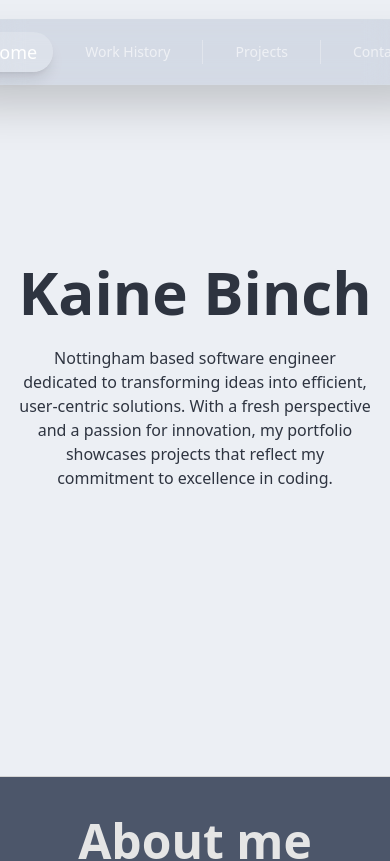
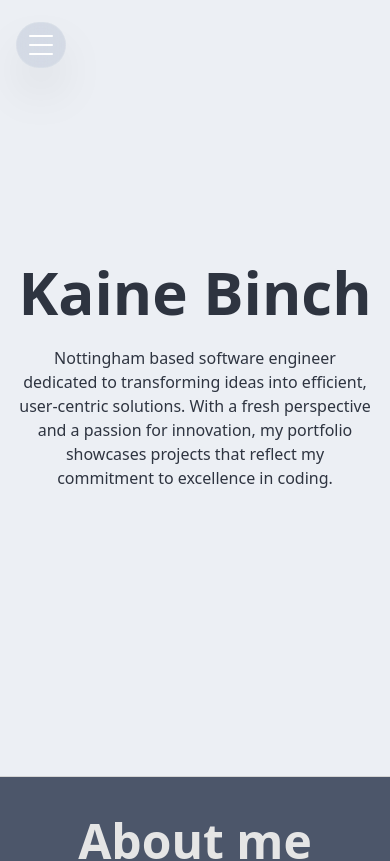
Before and after one commit to KaineBinch/KaineBinch.github.io, a React (Vite) app: page / in a window 390 px wide. Shown: the top 861 px of the page. Built offline with nearby package versions, Linux system fonts and the light colour scheme.

Commit message:
mobile nav implementation

```diff
--- a/src/components/ui/Navbar.jsx
+++ b/src/components/ui/Navbar.jsx
@@ -1,29 +1,28 @@
 import { Link, useLocation } from "react-router-dom"
-import { motion, useMotionValueEvent, useScroll } from "framer-motion"
+import {
+  motion,
+  useMotionValueEvent,
+  useScroll,
+  AnimatePresence,
+} from "framer-motion"
 import { useState } from "react"
 
-const GlassNavbar = ({
-  className = "",
-  baseColor = "rgba(255, 255, 255, 0.15)",
-}) => {
+const GlassNavbar = ({ baseColor = "rgba(255, 255, 255, 0.15)" }) => {
   const location = useLocation()
   const [hoveredLink, setHoveredLink] = useState(null)
   const [isVisible, setIsVisible] = useState(true)
+  const [mobileMenuOpen, setMobileMenuOpen] = useState(false)
   const { scrollY } = useScroll()
 
   useMotionValueEvent(scrollY, "change", (latest) => {
     const previous = scrollY.getPrevious()
 
-    // If at the very top, always show
     if (latest < 50) {
       setIsVisible(true)
-    }
-    // If scrolling down, hide
-    else if (latest > previous) {
+    } else if (latest > previous) {
       setIsVisible(false)
-    }
-    // If scrolling up, show
-    else {
+      setMobileMenuOpen(false)
+    } else {
       setIsVisible(true)
     }
   })
@@ -43,9 +42,12 @@ const GlassNavbar = ({
     },
   ]
 
+  const allLinks = navSections.flatMap((section) => section.links)
+
   return (
-    <div
-      className={`fixed top-[1.2em] md:top-[2em] left-0 right-0 z-[99] flex justify-center pointer-events-none ${className}`}>
+    <>
+      {/* Desktop Nav - Centered */}
+      <div className="fixed top-[2em] left-0 right-0 z-[99] hidden md:flex justify-center pointer-events-none">
         <motion.nav
           initial={{ opacity: 0, y: -20 }}
           animate={{
@@ -54,10 +56,10 @@ const GlassNavbar = ({
           }}
           transition={{
             type: "spring",
-          stiffness: 300,
-          damping: 30,
+            stiffness: 260,
+            damping: 20,
           }}
-        className="backdrop-blur-md border border-white/5 rounded-full px-8 py-3 shadow-2xl pointer-events-auto"
+          className="backdrop-blur-lg border border-white/10 rounded-full px-8 py-3 shadow-2xl pointer-events-auto"
           style={{
             backgroundColor: baseColor,
             backfaceVisibility: "hidden",
@@ -81,7 +83,12 @@ const GlassNavbar = ({
                     <motion.div
                       key={linkIdx}
                       whileHover={{ scale: 1.05 }}
-                    whileTap={{ scale: 0.95 }}>
+                      whileTap={{ scale: 0.95 }}
+                      transition={{
+                        type: "spring",
+                        stiffness: 400,
+                        damping: 17,
+                      }}>
                       <Link
                         to={link.href}
                         onMouseEnter={() => setHoveredLink(linkId)}
@@ -98,20 +105,18 @@ const GlassNavbar = ({
                         `}>
                         {link.label}
 
-                      {/* Active state - solid bubble */}
                         {isActive && (
                           <motion.div
                             layoutId="activeLink"
                             className="absolute inset-0 bg-white/20 rounded-full -z-10 shadow-lg"
                             transition={{
                               type: "spring",
-                            bounce: 0.3,
-                            duration: 0.6,
+                              stiffness: 380,
+                              damping: 30,
                             }}
                           />
                         )}
 
-                      {/* Hover state - softer bubble with glow */}
                         {!isActive && isHovered && (
                           <motion.div
                             layoutId="hoverLink"
@@ -121,8 +126,8 @@ const GlassNavbar = ({
                             exit={{ opacity: 0, scale: 0.8 }}
                             transition={{
                               type: "spring",
-                            bounce: 0.4,
-                            duration: 0.3,
+                              stiffness: 500,
+                              damping: 25,
                             }}
                             style={{
                               background:
@@ -141,6 +146,164 @@ const GlassNavbar = ({
           </div>
         </motion.nav>
       </div>
+
+      {/* Mobile Nav - Left Side */}
+      <div className="fixed top-[1.2em] left-4 z-[99] md:hidden pointer-events-none">
+        <motion.div
+          initial={{ opacity: 0, x: -20 }}
+          animate={{
+            opacity: isVisible ? 1 : 0,
+            x: isVisible ? 0 : -50,
+          }}
+          transition={{
+            type: "spring",
+            stiffness: 260,
+            damping: 20,
+          }}
+          className="relative pointer-events-auto"
+          style={{
+            backfaceVisibility: "hidden",
+            WebkitBackfaceVisibility: "hidden",
+          }}>
+          {/* Expanded Menu Background */}
+          <AnimatePresence>
+            {mobileMenuOpen && (
+              <motion.div
+                initial={{
+                  opacity: 0,
+                  width: 48,
+                  height: 48,
+                }}
+                animate={{
+                  opacity: 1,
+                  width: 200,
+                  height: 240, // Fixed height to prevent jump
+                }}
+                exit={{
+                  opacity: 0,
+                  width: 48,
+                  height: 48,
+                }}
+                transition={{
+                  type: "spring",
+                  stiffness: 280,
+                  damping: 26,
+                }}
+                className="absolute top-0 left-0 backdrop-blur-lg border border-white/10 rounded-2xl shadow-2xl p-3 pt-14"
+                style={{
+                  backgroundColor: baseColor,
+                  transform: "translateZ(0)",
+                  WebkitTransform: "translateZ(0)",
+                }}>
+                <motion.div
+                  className="flex flex-col gap-1"
+                  initial="closed"
+                  animate="open"
+                  exit="closed"
+                  variants={{
+                    open: {
+                      transition: { staggerChildren: 0.05, delayChildren: 0.1 },
+                    },
+                    closed: {
+                      transition: {
+                        staggerChildren: 0.03,
+                        staggerDirection: -1,
+                      },
+                    },
+                  }}>
+                  {allLinks.map((link, idx) => {
+                    const isActive = location.pathname === link.href
+                    const isPrimary = link.isPrimary
+
+                    return (
+                      <motion.div
+                        key={idx}
+                        variants={{
+                          open: { opacity: 1, y: 0 },
+                          closed: { opacity: 0, y: -5 },
+                        }}
+                        transition={{
+                          type: "spring",
+                          stiffness: 300,
+                          damping: 24,
+                        }}>
+                        <Link
+                          to={link.href}
+                          onClick={() => setMobileMenuOpen(false)}
+                          className={`relative block px-4 py-2.5 rounded-xl font-medium no-underline transition-all duration-200
+                            ${isPrimary ? "text-base" : "text-sm"}
+                            ${
+                              isActive
+                                ? "text-white bg-white/20"
+                                : "text-white/70 hover:text-white hover:bg-white/10"
+                            }
+                          `}>
+                          {link.label}
+                        </Link>
+                      </motion.div>
+                    )
+                  })}
+                </motion.div>
+              </motion.div>
+            )}
+          </AnimatePresence>
+
+          {/* Hamburger Button - Hide circle when open */}
+          <motion.button
+            onClick={() => setMobileMenuOpen(!mobileMenuOpen)}
+            whileTap={{ scale: 0.95 }}
+            transition={{ type: "spring", stiffness: 400, damping: 17 }}
+            animate={{
+              backgroundColor: mobileMenuOpen ? "transparent" : baseColor,
+              borderColor: mobileMenuOpen
+                ? "transparent"
+                : "rgba(255, 255, 255, 0.1)",
+            }}
+            className="backdrop-blur-lg border rounded-full p-3 shadow-2xl relative z-10"
+            style={{
+              transform: "translateZ(0)",
+              WebkitTransform: "translateZ(0)",
+            }}>
+            <div className="w-6 h-5 flex flex-col justify-between">
+              <motion.span
+                animate={{
+                  rotate: mobileMenuOpen ? 45 : 0,
+                  y: mobileMenuOpen ? 8 : 0,
+                }}
+                transition={{
+                  type: "spring",
+                  stiffness: 260,
+                  damping: 20,
+                }}
+                className="w-full h-0.5 bg-white rounded-full origin-center"
+              />
+              <motion.span
+                animate={{
+                  opacity: mobileMenuOpen ? 0 : 1,
+                  scale: mobileMenuOpen ? 0.8 : 1,
+                }}
+                transition={{
+                  duration: 0.2,
+                }}
+                className="w-full h-0.5 bg-white rounded-full"
+              />
+              <motion.span
+                animate={{
+                  rotate: mobileMenuOpen ? -45 : 0,
+                  y: mobileMenuOpen ? -8 : 0,
+                }}
+                transition={{
+                  type: "spring",
+                  stiffness: 260,
+                  damping: 20,
+                }}
+                className="w-full h-0.5 bg-white rounded-full origin-center"
+              />
+            </div>
+          </motion.button>
+        </motion.div>
+      </div>
+    </>
   )
 }
 
```
Lines whose indentation alone changed are shown as unchanged.
